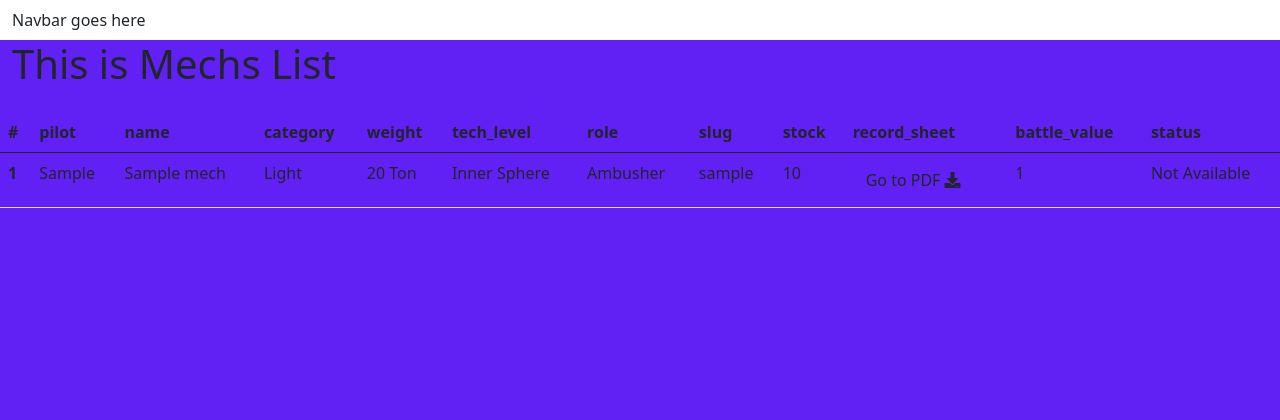
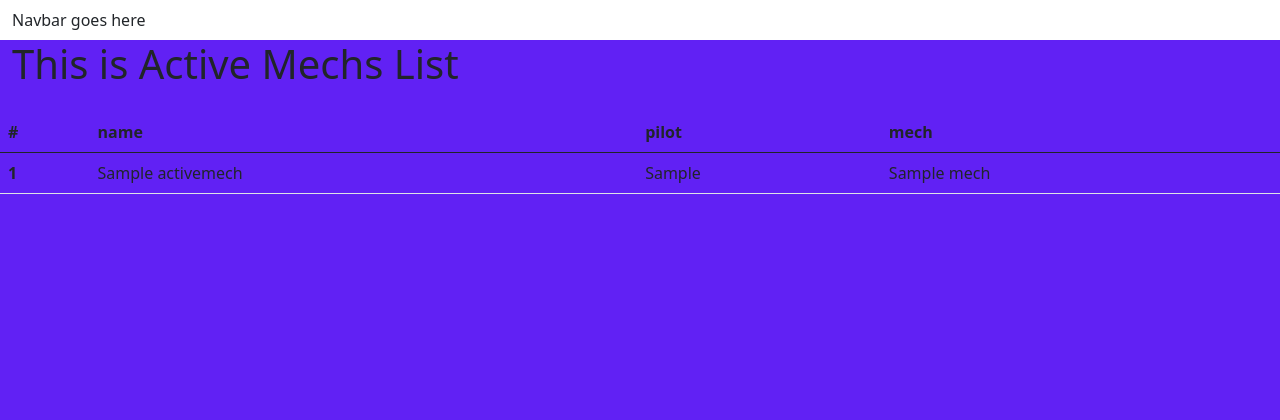
Before and after one commit to bovinehero/battletech-inventory, a Django app: template templates/index.html in a window 1280 px wide. Shown: the top 420 px of the page. Run offline with Django 3.2, Linux system fonts and the light colour scheme; the template is opened without the code that fills it: values named after a table or form of the project are taken from there, others are empty; tables that the repository leaves empty hold one stand-in row (Sample ...).

Commit message:
change data structure to have active mechs join table

```diff
--- a/templates/index.html
+++ b/templates/index.html
@@ -3,7 +3,7 @@
 {% block content %}
 
 <div class="container-fluid">
-    <h1>This is Mechs List</h1>
+    <h1>This is Active Mechs List</h1>
     <div class="row">
 
         <!-- Pilot Entries -->
@@ -13,36 +13,18 @@
                   <thead>
                     <tr>
                       <th scope="col">#</th>
+                      <th scope="col">name</th>
                       <th scope="col">pilot</th>
-                        <th scope="col">name</th>
-                        <th scope="col">category</th>
-                        <th scope="col">weight</th>
-                        <th scope="col">tech_level</th>
-                        <th scope="col">role</th>
-                        <th scope="col">slug</th>
-                        <th scope="col">stock</th>
-                        <th scope="col">record_sheet</th>
-                        <th scope="col">battle_value</th>
-                        <th scope="col">status</th>
-
+                      <th scope="col">mech</th>
                     </tr>
                   </thead>
                   <tbody>
-                    {% for mech in mech_list %}
+                  {% for mech in activemech_list %}
                     <tr>
                       <th scope="row">{{ mech.pk }}</th>
+                      <td>{{ mech.name }}</td>
                       <td>{{ mech.pilot }}</td>
-                        <td>{{ mech.name }}</td>
-                        <td>{{ mech.get_category_display }}</td>
-                        <td>{{ mech.get_weight_display }}</td>
-                        <td>{{ mech.get_tech_level_display }}</td>
-                        <td>{{ mech.get_role_display }}</td>
-                        <td>{{ mech.slug }}</td>
-                        <td>{{ mech.stock }}</td>
-                        <td><a href="{{ mech.record_sheet }}" target="_blank"><button class="btn">Go to PDF <i class="fa fa-download"></i></button></a>
-                        </td>
-                        <td>{{ mech.battle_value }}</td>
-                        <td>{{ mech.get_status_display }}</td>
+                      <td>{{ mech.mech }}</td>
                     </tr>
                   {% endfor %}
                   </tbody>
--- a/webapp/admin.py
+++ b/webapp/admin.py
@@ -1,5 +1,5 @@
 from django.contrib import admin
-from .models import Pilot, Mech
+from .models import Pilot, Mech, ActiveMech
 
 # Register your models here.
 
@@ -40,3 +40,7 @@ class MechAdmin(admin.ModelAdmin):
 
     def revoke_mech(self, request, queryset):
         queryset.update(status=False)
+
+@admin.register(ActiveMech)
+class ActiveMechAdmin(admin.ModelAdmin):
+    list_display = ('name', 'pilot', 'mech')
--- a/webapp/models.py
+++ b/webapp/models.py
@@ -32,9 +32,7 @@ class Mech(models.Model):
     A Pilot will have a 1 2 1 relationship with a mech
     # TODO maybe decouple this and have Game Mech as OneToOnes of Mech and Pilot relationships?
     """
-    pilot = models.OneToOneField(Pilot, on_delete=models.CASCADE,
-        primary_key=True, related_name="mechs")
-    name = models.CharField(max_length=50)
+    name = models.CharField(max_length=50, unique=True)
     category = models.IntegerField(choices=CLASSIFICATION, default=0)
     weight = models.IntegerField(choices=WEIGHTS, default=0)
     tech_level = models.IntegerField(choices=TECH, default=0)
@@ -48,3 +46,11 @@ class Mech(models.Model):
 
     def __str__(self):
         return self.name
+
+class ActiveMech(models.Model):
+    name = models.CharField(max_length=50, unique=True)
+    pilot = models.OneToOneField(Pilot, on_delete=models.CASCADE,
+        primary_key=True, related_name="active_mech")
+    mech = models.OneToOneField(Mech, on_delete=models.CASCADE,
+                                 related_name="active_pilot")
+    status = models.IntegerField(choices=STATUS, default=0)
--- a/webapp/urls.py
+++ b/webapp/urls.py
@@ -7,7 +7,8 @@ from django.urls import path
 # NOTE that the post_detail matches the name= value for the slug path converter <slug:slug> <pathconverter:keyword> below
 
 urlpatterns = [
-    path('', views.MechList.as_view(), name='mechs'),
-    path('pilots/', views.PilotList.as_view(), name='home')
+    path('', views.ActiveMechList.as_view(), name='home'),
+    path('pilots/', views.PilotList.as_view(), name='pilots'),
+    path('mechs/', views.MechList.as_view(), name='mechs')
 
 ]
```
Also changed, not shown: templates/mechs.html (added, +56 -0 lines), webapp/views.py (+7 -1 lines), webapp/migrations/0001_initial.py, webapp/migrations/0002_alter_activemech_mech.py (added), webapp/migrations/0002_auto_20230508_2105.py (deleted), webapp/migrations/0003_activemech_status.py (added), webapp/migrations/0003_auto_20230508_2121.py (deleted). Lines whose indentation alone changed are shown as unchanged.
